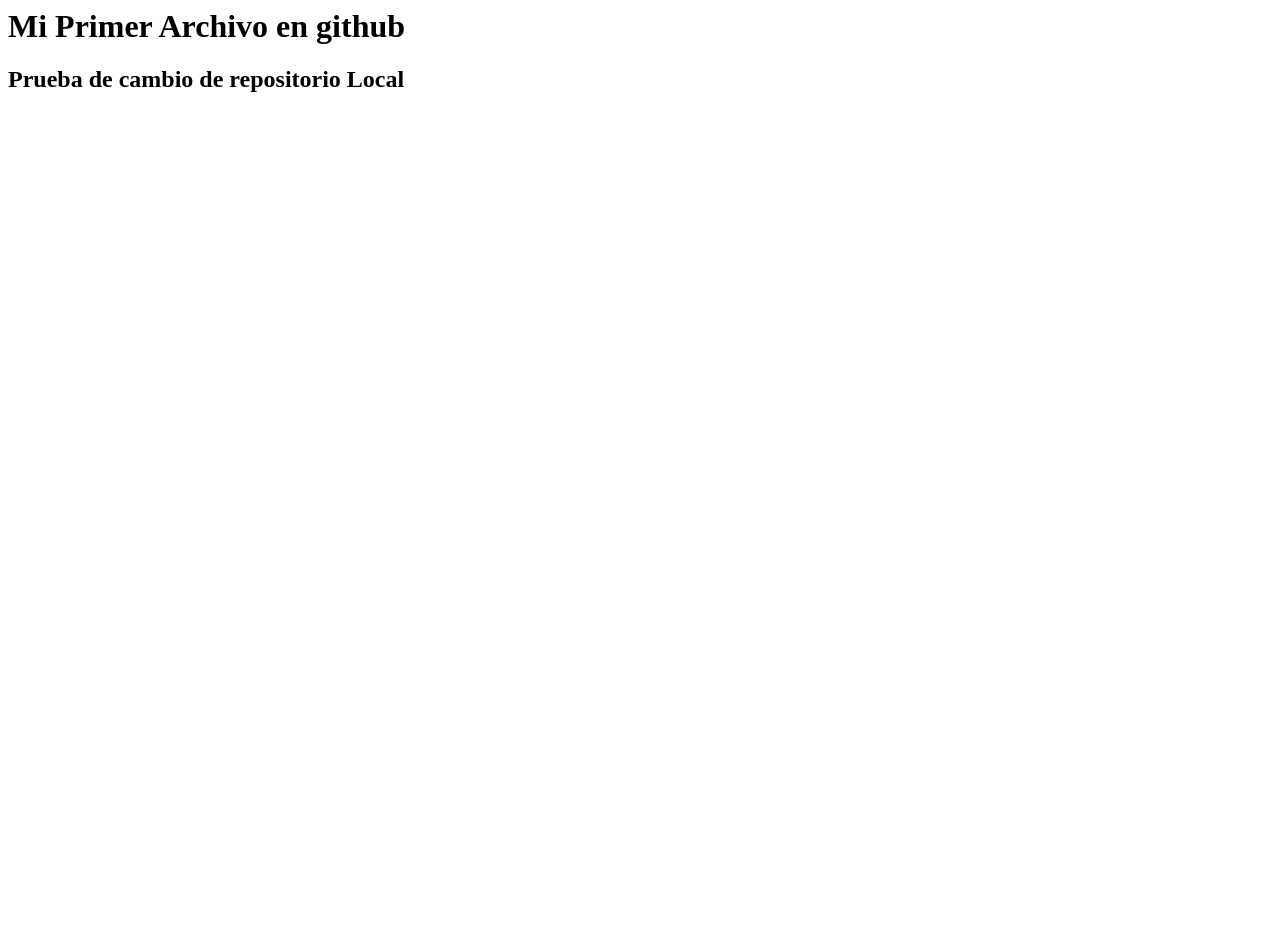
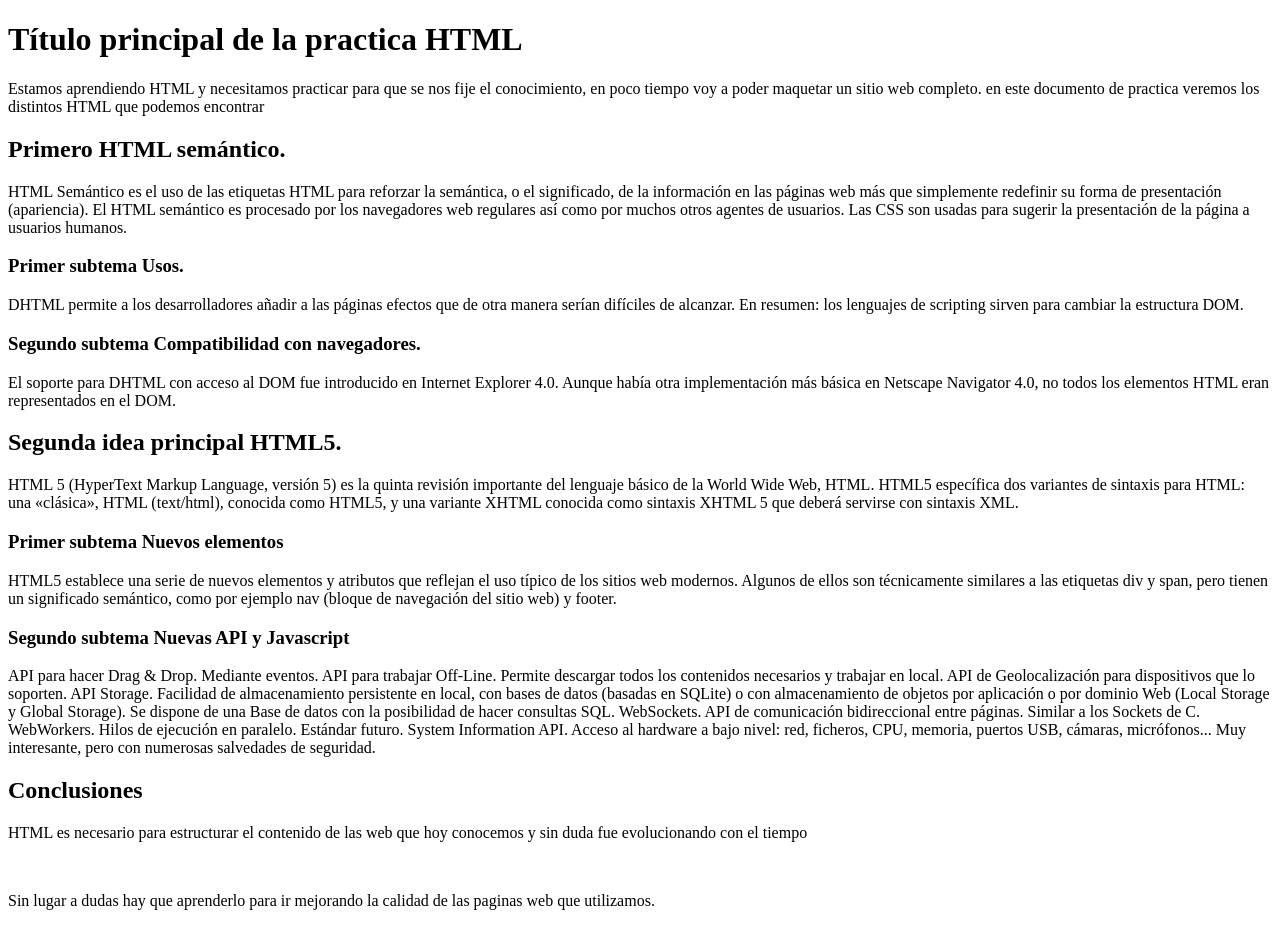
Before and after one commit to santiagocoll-git/Prueba1, a plain HTML site: page prueba1.html in a window 1280 px wide. Before the commit the page ends 800 px from the top, so only its background shows below. Drawn offline with Linux system fonts and the light colour scheme.

Commit message:
Te dejamos un texto sin formato y deberás darle formato agregando las etiquetas de encabezado. Descarga este código HTML , este texto deberás pegarlo dentro de la etiqueta <cuerpo> del archivo  index.html  para darle formato al texto, agregando las etiquetas de encabezado, deberás dejarlo igual a  este documento pdf  .

```diff
--- a/prueba1.html
+++ b/prueba1.html
@@ -1,2 +1,75 @@
-<h1>Mi Primer Archivo en github</h1>
-<h2>Prueba de cambio de repositorio Local</h2>
+<!DOCTYPE html>
+<html lang="es">
+  <head>
+    <title>Texto de Prueba</title>
+  </head>
+  <body>
+    <h1>Título principal de la practica HTML</h1>
+    <p>
+      Estamos aprendiendo HTML y necesitamos practicar para que se nos fije el
+      conocimiento, en poco tiempo voy a poder maquetar un sitio web completo.
+      en este documento de practica veremos los distintos HTML que podemos
+      encontrar
+    </p>
+    <h2>Primero HTML semántico.</h2>
+    <p>
+      HTML Semántico es el uso de las etiquetas HTML para reforzar la semántica,
+      o el significado, de la información en las páginas web más que simplemente
+      redefinir su forma de presentación (apariencia). El HTML semántico es
+      procesado por los navegadores web regulares así como por muchos otros
+      agentes de usuarios. Las CSS son usadas para sugerir la presentación de la
+      página a usuarios humanos.
+    </p>
+    <h3>Primer subtema Usos.</h3>
+    <p>
+      DHTML permite a los desarrolladores añadir a las páginas efectos que de
+      otra manera serían difíciles de alcanzar. En resumen: los lenguajes de
+      scripting sirven para cambiar la estructura DOM.
+    </p>
+    <h3>Segundo subtema Compatibilidad con navegadores.</h3>
+    <p>
+      El soporte para DHTML con acceso al DOM fue introducido en Internet
+      Explorer 4.0. Aunque había otra implementación más básica en Netscape
+      Navigator 4.0, no todos los elementos HTML eran representados en el DOM.
+    </p>
+    <h2>Segunda idea principal HTML5.</h2>
+    <p>
+      HTML 5 (HyperText Markup Language, versión 5) es la quinta revisión
+      importante del lenguaje básico de la World Wide Web, HTML. HTML5
+      específica dos variantes de sintaxis para HTML: una «clásica», HTML
+      (text/html), conocida como HTML5, y una variante XHTML conocida como
+      sintaxis XHTML 5 que deberá servirse con sintaxis XML.
+    </p>
+    <h3>Primer subtema Nuevos elementos</h3>
+    <p>
+      HTML5 establece una serie de nuevos elementos y atributos que reflejan el
+      uso típico de los sitios web modernos. Algunos de ellos son técnicamente
+      similares a las etiquetas div y span, pero tienen un significado
+      semántico, como por ejemplo nav (bloque de navegación del sitio web) y
+      footer.
+    </p>
+    <h3>Segundo subtema Nuevas API y Javascript</h3>
+    <p>
+      API para hacer Drag & Drop. Mediante eventos. API para trabajar Off-Line.
+      Permite descargar todos los contenidos necesarios y trabajar en local. API
+      de Geolocalización para dispositivos que lo soporten. API Storage.
+      Facilidad de almacenamiento persistente en local, con bases de datos
+      (basadas en SQLite) o con almacenamiento de objetos por aplicación o por
+      dominio Web (Local Storage y Global Storage). Se dispone de una Base de
+      datos con la posibilidad de hacer consultas SQL. WebSockets. API de
+      comunicación bidireccional entre páginas. Similar a los Sockets de C.
+      WebWorkers. Hilos de ejecución en paralelo. Estándar futuro. System
+      Information API. Acceso al hardware a bajo nivel: red, ficheros, CPU,
+      memoria, puertos USB, cámaras, micrófonos... Muy interesante, pero con
+      numerosas salvedades de seguridad.
+    </p>
+    <h2>Conclusiones</h2>
+    <p>
+      HTML es necesario para estructurar el contenido de las web que hoy
+      conocemos y sin duda fue evolucionando con el tiempo
+    </p><br>
+    <p>
+        Sin lugar a dudas hay que aprenderlo para ir mejorando la calidad de las paginas web que utilizamos.
+      </p
+  </body>
+</html>
```
